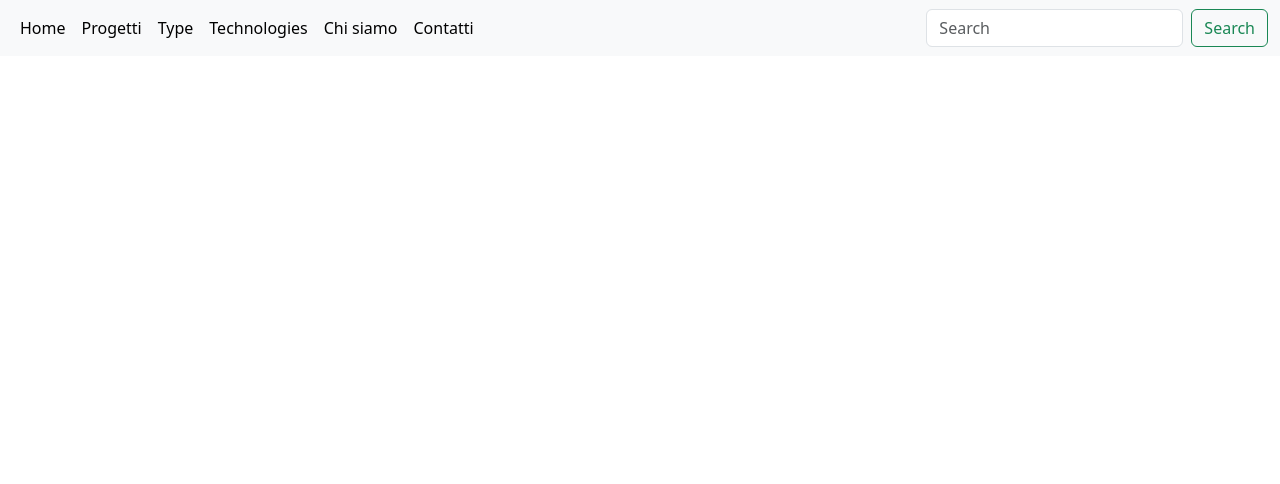
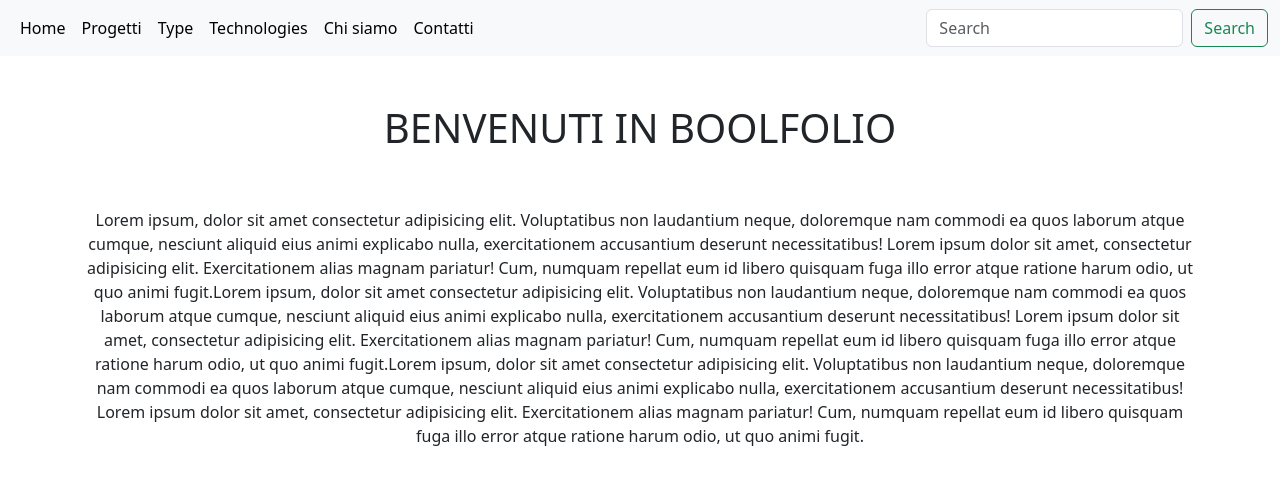
Before and after one commit to GianmauroCoviello/vite-boolfolio, a Vue app: page / in a window 1280 px wide. Shown: the top 484 px of the page. Built offline with nearby package versions, Linux system fonts and the light colour scheme.

Commit message:
mostrate a video le rotte home e projects

```diff
--- a/src/components/AppHeader.vue
+++ b/src/components/AppHeader.vue
@@ -6,11 +6,11 @@ export default {
             vociMenu:[
                 {
                     voci:'Home',
-                    route: 'home'
+                    routeName: 'home'
                 },
                 {
                     voci:'Progetti',
-                    route: 'Progetti'
+                    routeName: 'Progetti'
                 },
                 {
                     voci:'Type',
@@ -42,7 +42,8 @@ export default {
                 <ul class="navbar-nav me-auto mb-2 mb-lg-0">
                   <li class="nav-item" v-for="(item, index) in vociMenu" :key="index">
 
-                    <a class="nav-link active" aria-current="page" href="#">{{item.voci}}</a>
+                    <!-- < class="nav-link active" aria-current="page" href="#"></a> -->
+                    <router-link class="nav-link active" :to="{name: item.routeName}">{{item.voci}}</router-link>
                   </li>
 
                 </ul>
--- a/src/pages/HomePage.vue
+++ b/src/pages/HomePage.vue
@@ -7,7 +7,18 @@ export default {
 
 <template lang="">
     <div>
+        <!-- <h1>BOOLFOLIO</h1>
+        <p>Lorem ipsum, dolor sit amet consectetur adipisicing elit. Voluptatibus non laudantium neque, doloremque nam commodi ea quos laborum atque cumque, nesciunt aliquid eius animi explicabo nulla, exercitationem accusantium deserunt necessitatibus! Lorem ipsum dolor sit amet, consectetur adipisicing elit. Exercitationem alias magnam pariatur! Cum, numquam repellat eum id libero quisquam fuga illo error atque ratione harum odio, ut quo animi fugit.</p> -->
+        <div class="container ">
+            <div class="row">
+                <div class="col-12 text-center py-5">
+                    <h1 class='pb-5'>BENVENUTI IN BOOLFOLIO</h1>
+                    <p>Lorem ipsum, dolor sit amet consectetur adipisicing elit. Voluptatibus non laudantium neque, doloremque nam commodi ea quos laborum atque cumque, nesciunt aliquid eius animi explicabo nulla, exercitationem accusantium deserunt necessitatibus! Lorem ipsum dolor sit amet, consectetur adipisicing elit. Exercitationem alias magnam pariatur! Cum, numquam repellat eum id libero quisquam fuga illo error atque ratione harum odio, ut quo animi fugit.Lorem ipsum, dolor sit amet consectetur adipisicing elit. Voluptatibus non laudantium neque, doloremque nam commodi ea quos laborum atque cumque, nesciunt aliquid eius animi explicabo nulla, exercitationem accusantium deserunt necessitatibus! Lorem ipsum dolor sit amet, consectetur adipisicing elit. Exercitationem alias magnam pariatur! Cum, numquam repellat eum id libero quisquam fuga illo error atque ratione harum odio, ut quo animi fugit.Lorem ipsum, dolor sit amet consectetur adipisicing elit. Voluptatibus non laudantium neque, doloremque nam commodi ea quos laborum atque cumque, nesciunt aliquid eius animi explicabo nulla, exercitationem accusantium deserunt necessitatibus! Lorem ipsum dolor sit amet, consectetur adipisicing elit. Exercitationem alias magnam pariatur! Cum, numquam repellat eum id libero quisquam fuga illo error atque ratione harum odio, ut quo animi fugit.</p>
 
+                </div>
+            </div>
+
+        </div>
     </div>
 </template>
 
--- a/src/pages/Projects.vue
+++ b/src/pages/ProjectsList.vue
@@ -48,6 +48,7 @@ export default {
         <div class="row">
             <div class="col-12 text-center">
                 <h1 class="mb-5 mt-3">BOOLFOLIO</h1>
+                <h2 class='mb-5'>My Projects:</h2>
 
             </div>
 
```
Also changed, not shown: src/router.js (+5 -4 lines).
